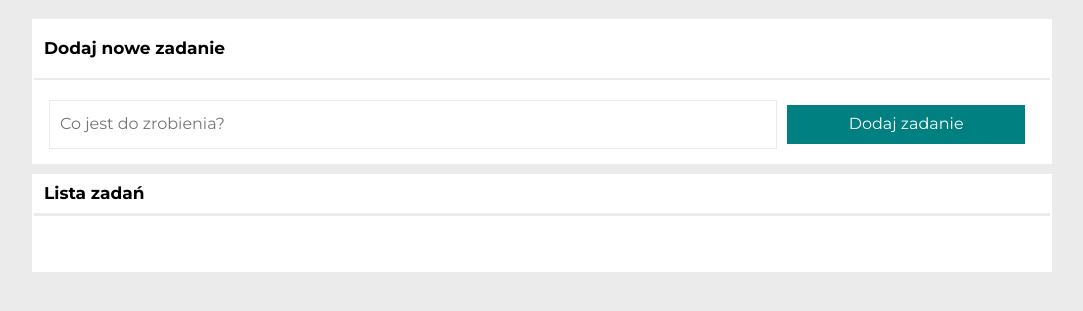
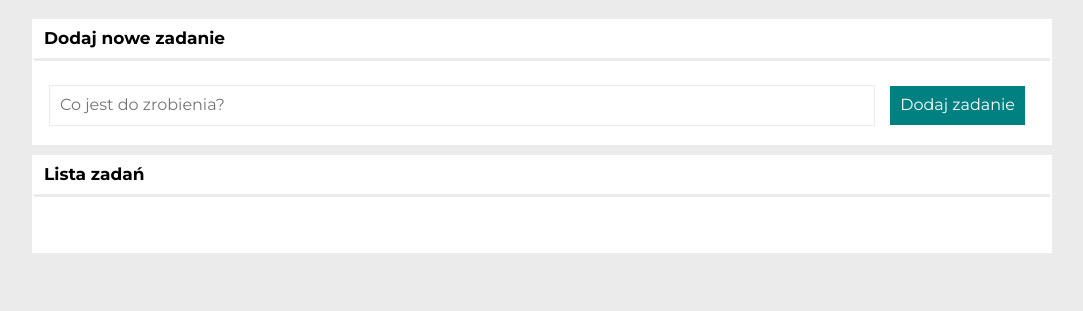
Before and after one commit to MikolajPawlowski/to-do-list, a plain HTML site: page index.html in a window 1280 px wide. Shown: the part 91-402 px from the top of the page, without its empty margins (98-1181 px from the left). Drawn offline with nearby package versions, Linux system fonts and the light colour scheme.

Commit message:
button and input resizing, renaming header in html

```diff
--- a/css/form.css
+++ b/css/form.css
@@ -15,16 +15,16 @@
     border: none;
     display: flex;
     padding: 15px;
-    justify-content: space-between;
+    justify-content: space-around;
+    align-items: center;
     background-color: white;
 }
 
 .form__input {
-    display: flex;
-    flex-grow: 5;
-    order: -1;
+    flex-grow: 1;
     padding: 10px;
     border: 1px solid rgb(235, 235, 235);
+    margin-right: 5px;
 }
 
 .form__button {
@@ -32,7 +32,6 @@
     color: white;
     padding: 10px;
     border: none;
-    flex-grow: 1;
     margin: 5px 10px;
 }
 
--- a/index.html
+++ b/index.html
@@ -16,7 +16,8 @@
     <link href="css/list.css" rel="stylesheet">
     <link href="css/form.css" rel="stylesheet">
     <link href="css/section.css" rel="stylesheet">
-    <meta property="og:image" content="https://github.com/MikolajPawlowski/to-do-list/blob/main/images/list%20image.jpg?raw=true">
+    <meta property="og:image"
+        content="https://github.com/MikolajPawlowski/to-do-list/blob/main/images/list%20image.jpg?raw=true">
     <link rel="icon" href="https://github.com/MikolajPawlowski/to-do-list/blob/main/images/icon.jpg?raw=truegit">
     <script src="script.js" defer></script>
     <title>Lista zadań</title>
@@ -27,12 +28,12 @@
         <h1>Lista zadań</h1>
     </header>
     <section class="section">
+        <h2 class="section__header">Dodaj nowe zadanie</h2>
         <form class="form js-form">
-            <h2 class="form__header">Dodaj nowe zadanie</h2>
-            <fieldset class="form__fieldset">
-                <input class="form__input js-newTask" type="text" placeholder="Co jest do zrobienia?">
-                <button class="form__button">Dodaj zadanie</button>
-            </fieldset>
+        <fieldset class="form__fieldset">
+            <input class="form__input js-newTask" type="text" placeholder="Co jest do zrobienia?">
+            <button class="form__button">Dodaj zadanie</button>
+        </fieldset>
         </form>
     </section>
 
--- a/script.js
+++ b/script.js
@@ -7,7 +7,7 @@
     };
 
     const focusInput = () => {
-        const newTaskFocus = document.querySelector(".js-newTask").focus();
+        const newTaskFocus = document.querySelector(".js-newTask");
         if (newTaskFocus == "") {
             newTaskFocus.focus()
         };
@@ -61,7 +61,8 @@
             </button>
 
             <span class="list__span${task.done ? " list__span--done" : ""}">
-            ${task.content}</span>
+            ${task.content}
+            </span>
 
             <button class="list__button list__button--remove js-remove">🗑️</button>
             </li>
```
